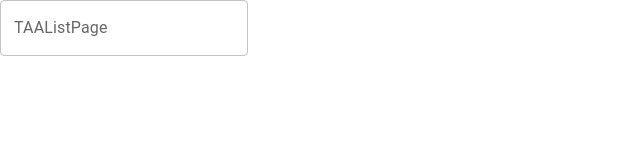
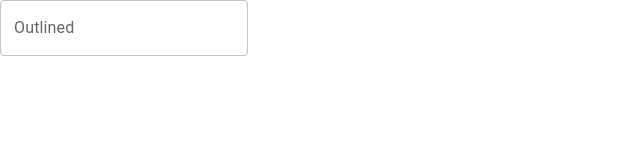
Before and after one commit to SSUDNG/toy1-group3, a React (Create React App) app: page /TAA in a window 1280 px wide. Shown: the top 160 px of the page, without its empty margins (0-640 px from the left). Built offline with nearby package versions, Linux system fonts and the light colour scheme.

Commit message:
add _redirects

```diff
--- a/src/App.tsx
+++ b/src/App.tsx
@@ -5,6 +5,7 @@ import TAAListPage from "pages/TAAListPage";
 import MainPage from "./pages/MainPage";
 
 function App() {
+  console.log("hello");
   return (
     <div className="app">
       <Routes>
--- a/src/pages/TAAListPage/index.tsx
+++ b/src/pages/TAAListPage/index.tsx
@@ -2,9 +2,7 @@ import React from "react";
 import TextField from "@mui/material/TextField";
 
 function TAAListPage() {
-  return (
-    <TextField id="outlined-basic" label="TAAListPage" variant="outlined" />
-  );
+  return <TextField id="outlined-basic" label="Outlined" variant="outlined" />;
 }
 
 export default TAAListPage;
```
Also changed, not shown: 1 other file (tests, documents, lock files or other folders).
